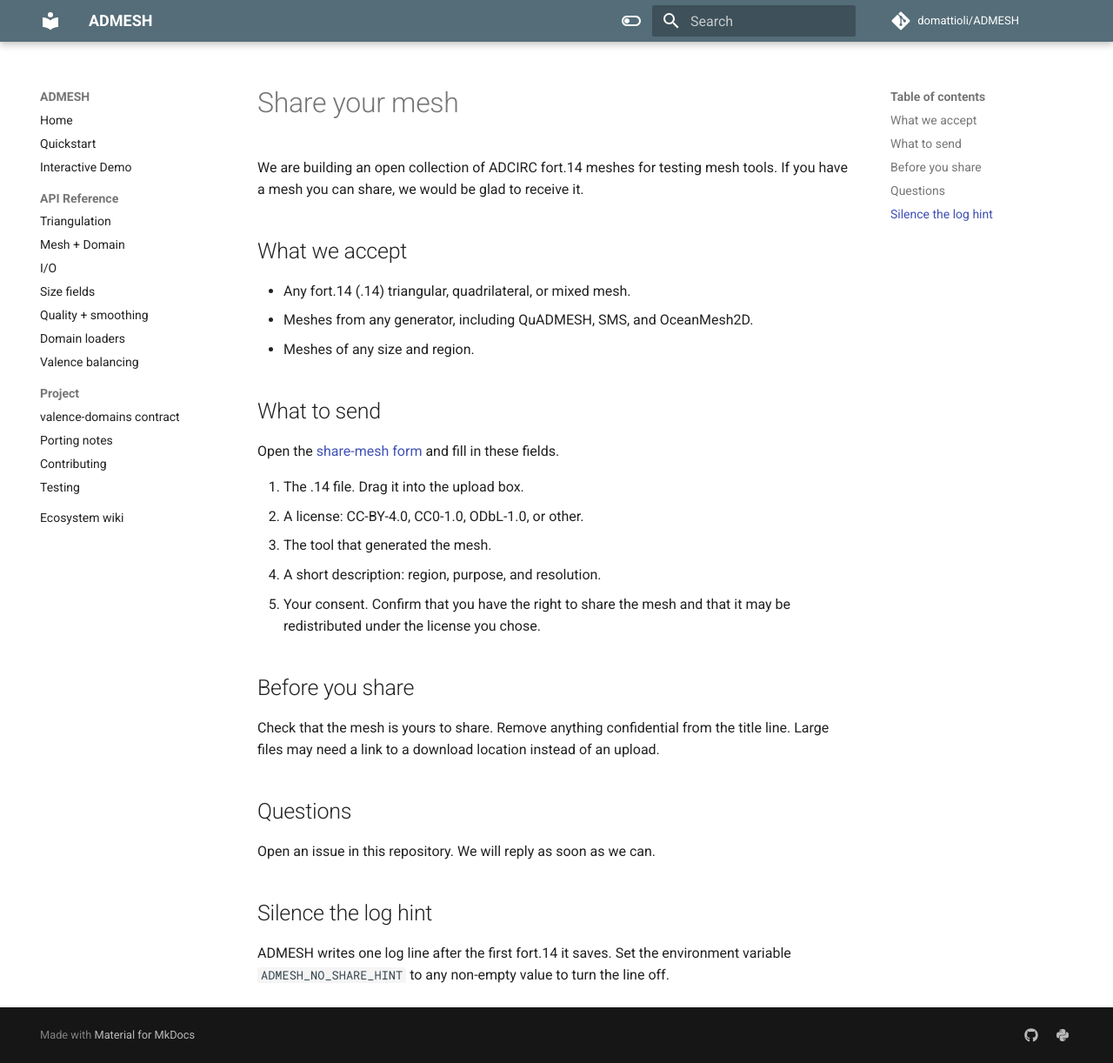
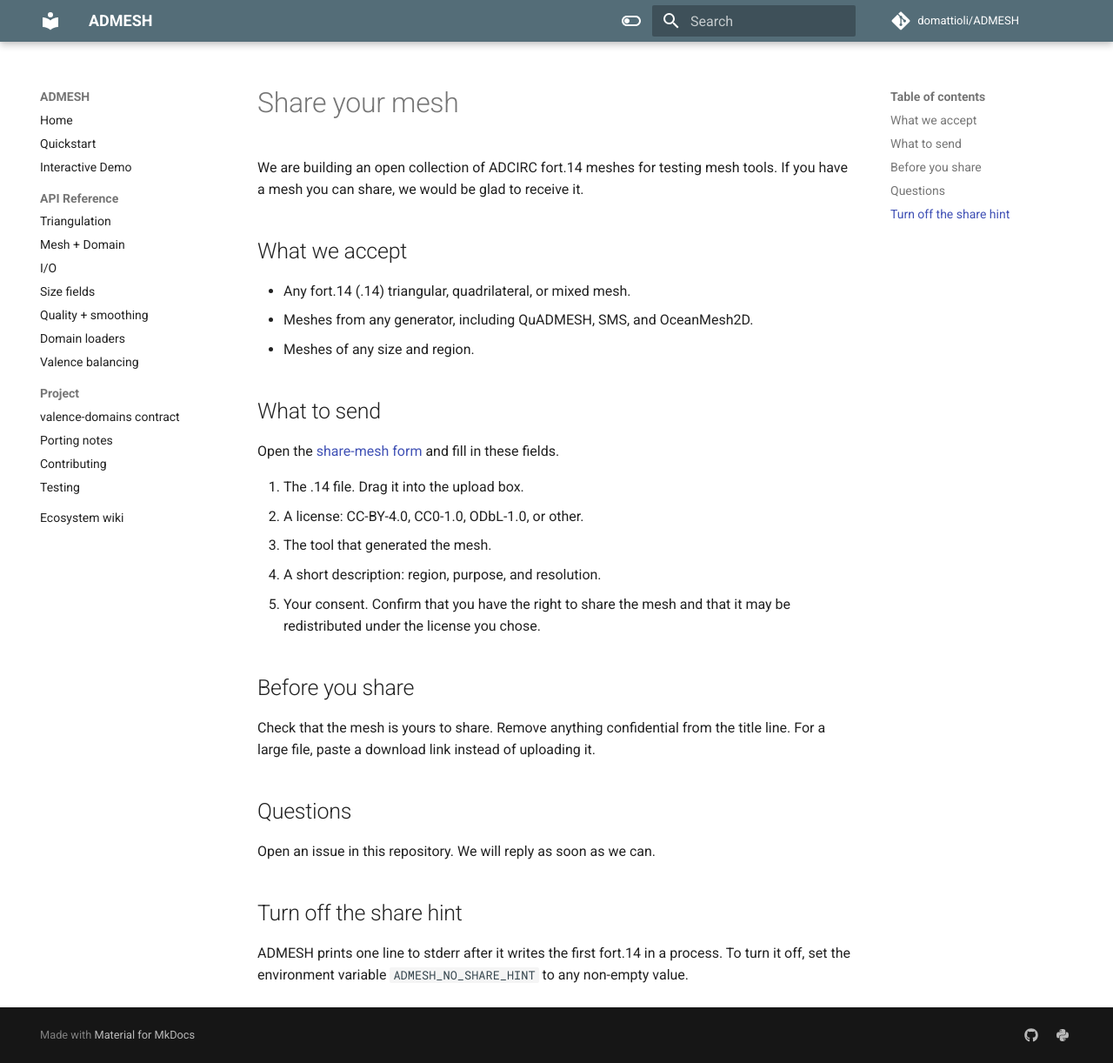
Before and after one commit to domattioli/ADMESH, an MkDocs documentation site: the page built from docs/share-your-mesh.md, in a window 1280 px wide and 1222 px high. Shown: the whole window at 87% size. Built offline with MkDocs 1.6.1 and Material for MkDocs 9.7.7, drawn with Linux system fonts in a browser that asks for light colours; comment, search, counter and statistics services are not loaded.

Commit message:
fix: print share hint once to stderr instead of INFO log

```diff
--- a/docs/share-your-mesh.md
+++ b/docs/share-your-mesh.md
@@ -22,12 +22,12 @@
 
 ## Before you share
 
-Check that the mesh is yours to share. Remove anything confidential from the title line. Large files may need a link to a download location instead of an upload.
+Check that the mesh is yours to share. Remove anything confidential from the title line. For a large file, paste a download link instead of uploading it.
 
 ## Questions
 
 Open an issue in this repository. We will reply as soon as we can.
 
-## Silence the log hint
+## Turn off the share hint
 
-ADMESH writes one log line after the first fort.14 it saves. Set the environment variable `ADMESH_NO_SHARE_HINT` to any non-empty value to turn the line off.
+ADMESH prints one line to stderr after it writes the first fort.14 in a process. To turn it off, set the environment variable `ADMESH_NO_SHARE_HINT` to any non-empty value.
```
Also changed, not shown: 2 other files.
